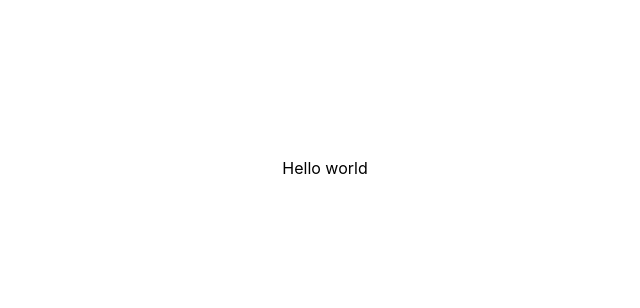
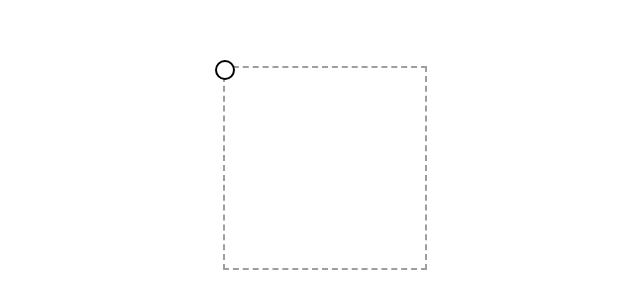
Before and after one commit to adibfirman/border-radius-preview, a React (Create React App) app: page / in a window 1280 px wide. Shown: the part 232-540 px from the top of the page, without its empty margins (315-955 px from the left). Built offline with nearby package versions, Linux system fonts and the light colour scheme.

Commit message:
styling with styled-components

```diff
--- a/package.json
+++ b/package.json
@@ -5,7 +5,8 @@
   "dependencies": {
     "react": "^16.8.6",
     "react-dom": "^16.8.6",
-    "react-scripts": "2.1.8"
+    "react-scripts": "2.1.8",
+    "styled-components": "^4.2.0"
   },
   "scripts": {
     "start": "react-scripts start",
--- a/src/App.js
+++ b/src/App.js
@@ -1,11 +1,9 @@
 import React from "react";
 
+import { BoxContainer } from "./components";
+
 function App() {
-  return (
-    <>
-      <div>Hello world</div>
-    </>
-  );
+  return <BoxContainer />;
 }
 
 export default App;
--- /dev/null
+++ b/src/components/BoxContainer/index.js
@@ -0,0 +1,31 @@
+import React from "react";
+
+import { Container, ButtonDrag } from "./styles";
+
+function BoxContainer() {
+  const mouseDown = React.useRef(false);
+
+  React.useEffect(() => {
+    document
+      .querySelector("#root")
+      .addEventListener("mouseover", setEventRootDom);
+  }, []);
+
+  function handleMouseDown(e) {
+    mouseDown.current = true;
+    console.log("handleMouseDown");
+  }
+
+  function setEventRootDom(e) {
+    console.log(e.target, e.relatedTarget);
+    console.log("setEventRootDom");
+  }
+
+  return (
+    <Container>
+      <ButtonDrag onMouseDown={handleMouseDown} />
+    </Container>
+  );
+}
+
+export default BoxContainer;
--- /dev/null
+++ b/src/components/BoxContainer/styles.js
@@ -0,0 +1,32 @@
+import styled from "styled-components";
+
+export const Container = styled.div`
+  position: absolute;
+  width: 200px;
+  height: 200px;
+  border: 2px dashed #9e9e9e;
+`;
+
+export const ButtonDrag = styled.span`
+  display: block;
+  position: absolute;
+  cursor: pointer;
+  width: 2.5rem;
+  height: 2.5rem;
+  transform: translateY(-50%);
+  left: -1.4rem;
+  top: 0%;
+
+  &:before {
+    content: "";
+    position: absolute;
+    width: 1rem;
+    height: 1rem;
+    left: 0.75rem;
+    top: 0.75rem;
+    background: #fff;
+    border: 2px solid black;
+    transition: 0.2s ease-out;
+    border-radius: 50%;
+  }
+`;
--- /dev/null
+++ b/src/components/index.js
@@ -0,0 +1,3 @@
+import BoxContainer from "./BoxContainer";
+
+export { BoxContainer };
```
Also changed, not shown: 1 other file (tests, documents, lock files or other folders).
